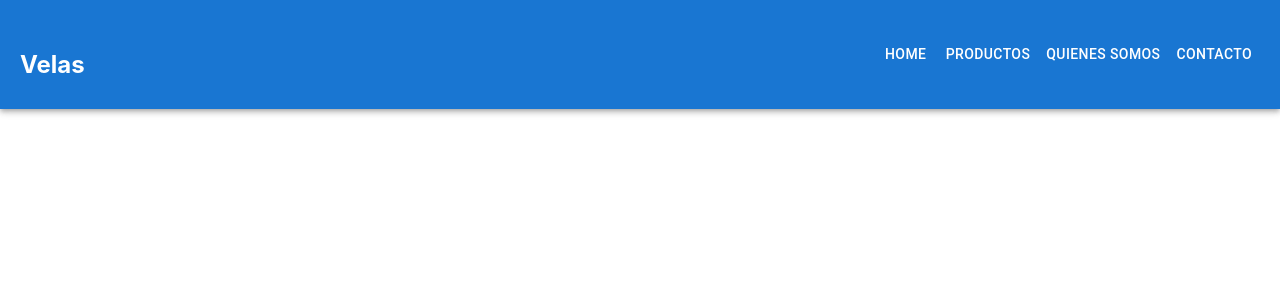
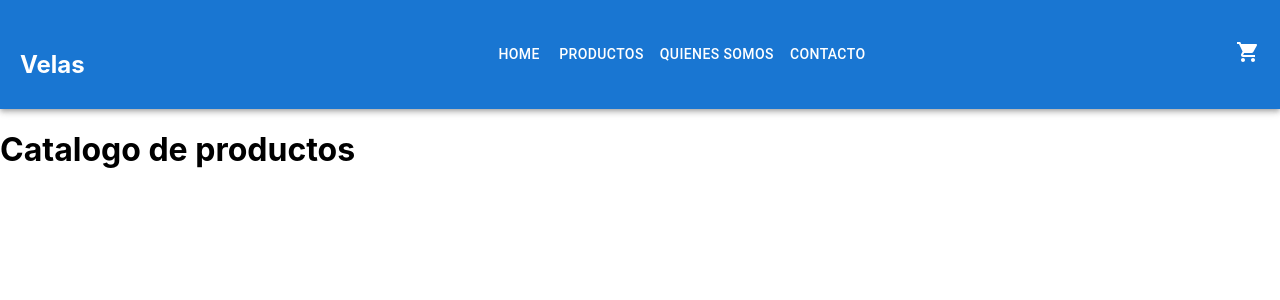
Before and after one commit to lautaroiriart/proyectoreact, a React (Create React App) app: page / in a window 1280 px wide. Shown: the top 300 px of the page. Built offline with nearby package versions, Linux system fonts and the light colour scheme.

Commit message:
agrego icono de shop y catalogo

```diff
--- a/package.json
+++ b/package.json
@@ -5,6 +5,7 @@
   "dependencies": {
     "@emotion/react": "^11.7.1",
     "@emotion/styled": "^11.6.0",
+    "@mui/icons-material": "^5.4.1",
     "@mui/material": "^5.4.1",
     "@testing-library/jest-dom": "^5.16.1",
     "@testing-library/react": "^12.1.2",
--- a/src/App.js
+++ b/src/App.js
@@ -1,10 +1,14 @@
-import logo from './logo.svg';
+import React from 'react'
 import './App.css';
 import NavBar from './components/NavBar/NavBar';
+import ItemListContainer from './components/ItemListContainer/ItemListContainer'
 
 function App() {
   return (
-    <NavBar/>
+    <React.Fragment>
+      <NavBar/>
+      <ItemListContainer/>
+    </React.Fragment>
   );
 }
 
--- /dev/null
+++ b/src/components/CartWidget/CartWidget.js
@@ -0,0 +1,12 @@
+import ShoppingCartIcon from '@mui/icons-material/ShoppingCart';
+
+const CartWidget = () =>{
+    return(
+        <div className="cart-container">
+            <ShoppingCartIcon />
+
+        </div>
+    )
+}
+
+export default CartWidget;
--- /dev/null
+++ b/src/components/ItemListContainer/ItemListContainer.js
@@ -0,0 +1,9 @@
+
+
+const ItemListContainer = () => {
+    return(
+        <h1>Catalogo de productos</h1>
+    )
+}
+
+export default ItemListContainer;
--- a/src/components/NavBar/NavBar.js
+++ b/src/components/NavBar/NavBar.js
@@ -2,6 +2,7 @@ import React from "react";
 import './NavBar.css';
 import AppBar from '@mui/material/AppBar';
 import Button from '@mui/material/Button';
+import CartWidget from "../CartWidget/CartWidget";
 
 
 export default function NavBar() {
@@ -14,13 +15,14 @@ export default function NavBar() {
                     <h1>Velas</h1>
                 </div>
                 <ul className="navBar-items">
-
                     <li><Button color="inherit">Home</Button></li>
                     <li><Button color="inherit">Productos</Button></li>
                     <li><Button color="inherit">Quienes somos</Button></li>
                     <li><Button color="inherit">Contacto</Button></li>
                 </ul>
+                <CartWidget/>
             </nav>
+
         </AppBar>
     )
 }
```
Also changed, not shown: 1 other file (tests, documents, lock files or other folders).
